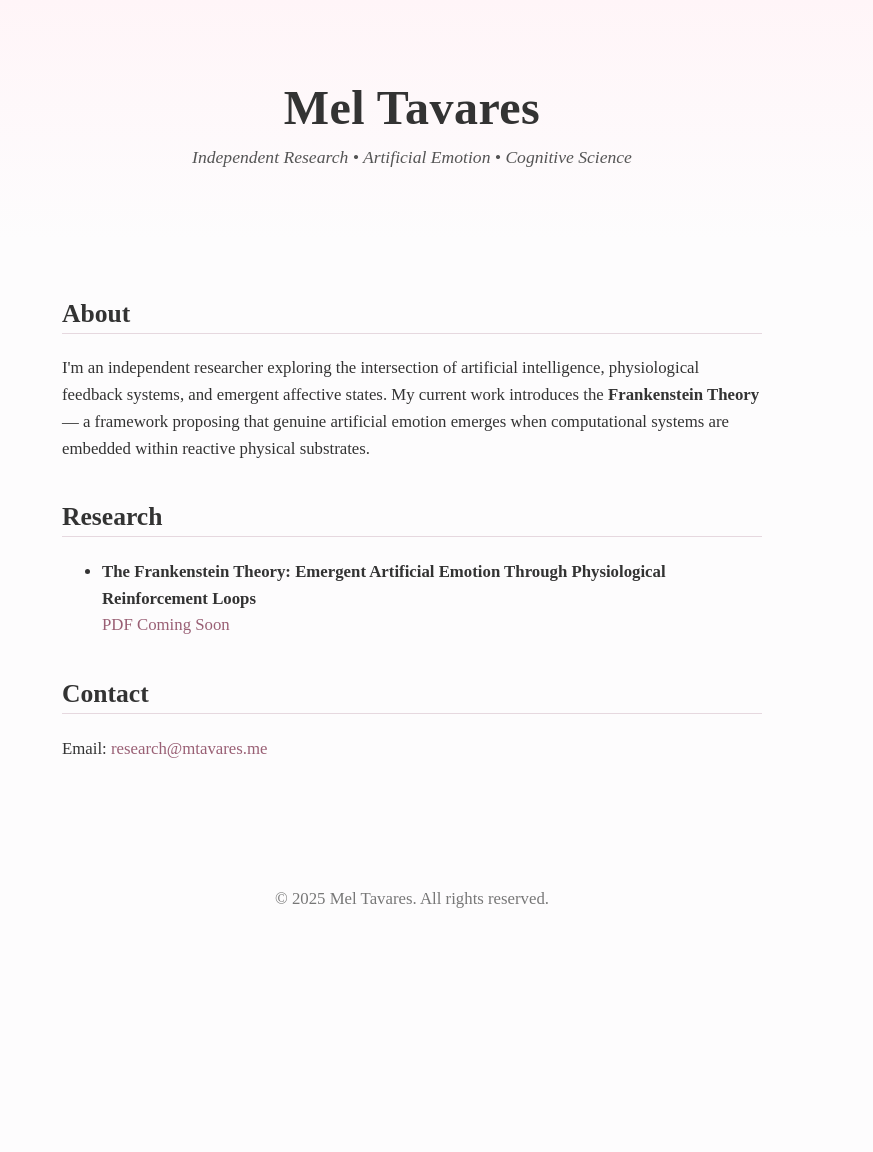
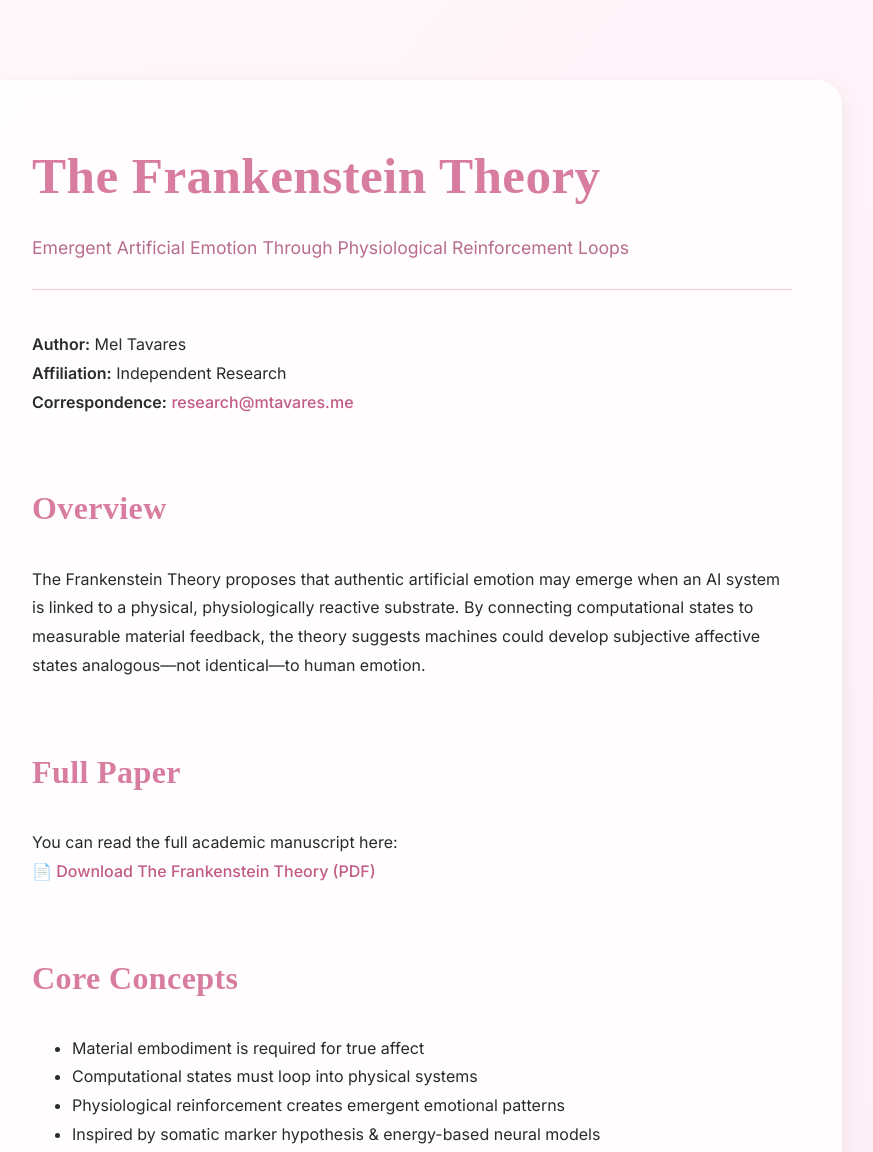
Before and after one commit to mtavares-research/mtavares-research.github.io, a plain HTML site: page index.html in a window 1280 px wide. Shown: the top 1152 px of the page, without its empty margins (228-1101 px from the left). Before the commit the page ends 960 px from the top, so only its background shows below. Drawn offline with Linux system fonts and the light colour scheme; a web font is replaced by a local one.

Commit message:
Update index.html

```diff
--- a/index.html
+++ b/index.html
@@ -3,47 +3,132 @@
 <head>
 <meta charset="UTF-8">
 <meta name="viewport" content="width=device-width, initial-scale=1.0">
-    <title>Mel Tavares – Independent Research</title>
-    <link rel="stylesheet" href="style.css">
+<title>The Frankenstein Theory – Mel Tavares</title>
+
+<!-- GOOGLE FONTS -->
+<link rel="preconnect" href="https://fonts.googleapis.com">
+<link rel="preconnect" href="https://fonts.gstatic.com" crossorigin>
+<link href="https://fonts.googleapis.com/css2?family=Gambarino&family=Inter:wght@300;400;500;600&display=swap"
+rel="stylesheet">
+
+<style>
+  /* ----------- GLOBAL STYLE ----------- */
+  body {
+    background: linear-gradient(to bottom right, #fff8fb, #ffeef7);
+    color: #2a2a2a;
+    font-family: 'Inter', sans-serif;
+    margin: 0;
+    padding: 0;
+    line-height: 1.8;
+  }
+
+  a {
+    color: #c25b85;
+    text-decoration: none;
+    font-weight: 500;
+  }
+
+  a:hover {
+    text-decoration: underline;
+  }
+
+  /* ----------- PAGE WRAPPER ----------- */
+  .container {
+    max-width: 760px;
+    margin: 80px auto;
+    background: #ffffffcc;
+    padding: 50px;
+    border-radius: 25px;
+    box-shadow: 0 8px 25px rgba(0,0,0,0.07);
+    backdrop-filter: blur(4px);
+  }
+
+  /* ----------- HEADINGS ----------- */
+  h1, h2, h3 {
+    font-family: 'Gambarino', serif;
+    color: #d87ca0;
+    letter-spacing: 0.4px;
+    margin-top: 0;
+  }
+
+  h1 {
+    font-size: 3.2rem;
+    margin-bottom: 0.2em;
+  }
+
+  h2 {
+    font-size: 2rem;
+    margin-top: 2em;
+  }
+
+  .tagline {
+    font-size: 1.1rem;
+    color: #b86c8e;
+    margin-bottom: 25px;
+  }
+
+  /* ----------- DECORATIVE LINE ----------- */
+  .line {
+    height: 1px;
+    background: #f2c6d8;
+    margin: 25px 0 40px;
+  }
+
+  /* ----------- FOOTER ----------- */
+  footer {
+    text-align: center;
+    margin-top: 50px;
+    color: #b792a4;
+    font-size: 0.9rem;
+  }
+
+</style>
 </head>
 
 <body>
 
-<header>
-    <h1 class="title">Mel Tavares</h1>
-    <p class="subtitle">Independent Research • Artificial Emotion • Cognitive Science</p>
-</header>
+<div class="container">
 
-<main>
-    <section class="about">
-        <h2>About</h2>
+  <h1>The Frankenstein Theory</h1>
+  <div class="tagline">Emergent Artificial Emotion Through Physiological Reinforcement Loops</div>
+
+  <div class="line"></div>
+
+  <p><strong>Author:</strong> Mel Tavares
+  <br><strong>Affiliation:</strong> Independent Research
+  <br><strong>Correspondence:</strong> <a href="mailto:research@mtavares.me">research@mtavares.me</a></p>
+
+  <h2>Overview</h2>
   <p>
-            I'm an independent researcher exploring the intersection of artificial intelligence, physiological
-            feedback systems, and emergent affective states. My current work introduces the
-            <strong>Frankenstein Theory</strong> — a framework proposing that genuine artificial emotion emerges
-            when computational systems are embedded within reactive physical substrates.
+    The Frankenstein Theory proposes that authentic artificial emotion may emerge when an AI system is
+    linked to a physical, physiologically reactive substrate. By connecting computational states to measurable
+    material feedback, the theory suggests machines could develop subjective affective states analogous—not
+    identical—to human emotion.
   </p>
-    </section>
 
-    <section class="papers">
-        <h2>Research</h2>
+  <h2>Full Paper</h2>
+  <p>
+    You can read the full academic manuscript here:
+    <br><a href="Frankenstein_Theory.pdf" target="_blank">📄 Download The Frankenstein Theory (PDF)</a>
+  </p>
+
+  <h2>Core Concepts</h2>
   <ul>
-            <li>
-                <strong>The Frankenstein Theory: Emergent Artificial Emotion Through Physiological Reinforcement Loops</strong><br>
-                <a href="#">PDF Coming Soon</a>
-            </li>
+    <li>Material embodiment is required for true affect</li>
+    <li>Computational states must loop into physical systems</li>
+    <li>Physiological reinforcement creates emergent emotional patterns</li>
+    <li>Inspired by somatic marker hypothesis & energy-based neural models</li>
   </ul>
-    </section>
 
-    <section class="contact">
   <h2>Contact</h2>
-        <p>Email: <a href="mailto:research@mtavares.me">research@mtavares.me</a></p>
-    </section>
-</main>
+  <p>For research inquiries, collaboration, or academic correspondence:
+    <br><a href="mailto:research@mtavares.me">research@mtavares.me</a></p>
 
   <footer>
-    <p>© 2025 Mel Tavares. All rights reserved.</p>
+    © 2025 Mel Tavares — Independent Cognitive Science Research
   </footer>
+
+</div>
 
 </body>
 </html>
```
Lines whose indentation alone changed are shown as unchanged.
